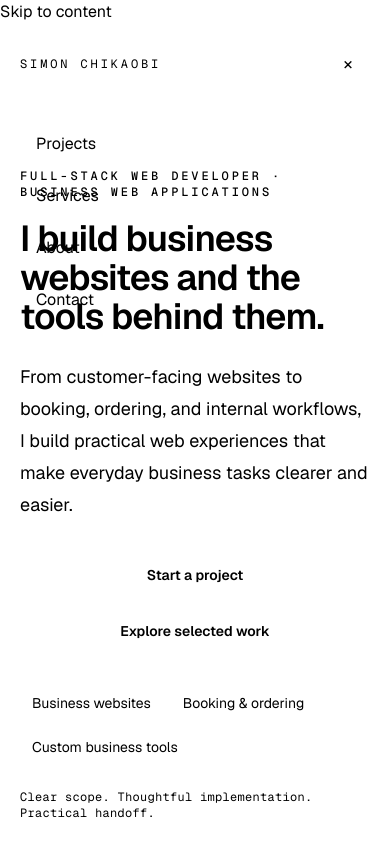
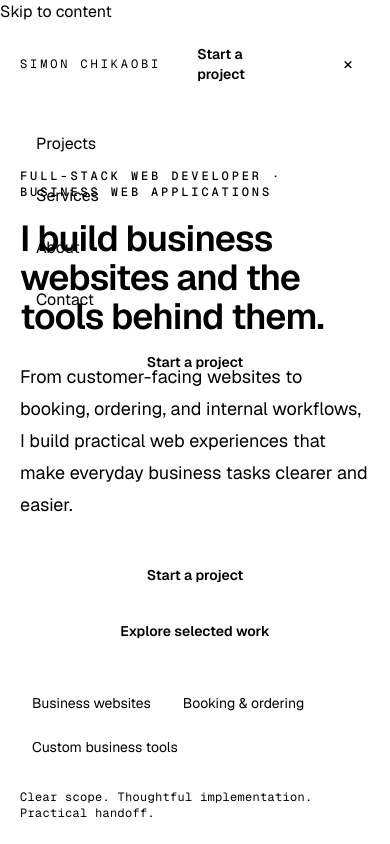
Before and after one commit to simonjr07/developer-portfolio, a Next.js app: page / in a window 390 px wide. Both pictures are taken after a click on the button "Open navigation menu". Shown: the top 844 px of the page. Built offline with nearby package versions, Linux system fonts and the light colour scheme.

Commit message:
Add prominent project CTA to desktop and mobile navigation

```diff
--- a/src/components/site-header.tsx
+++ b/src/components/site-header.tsx
@@ -3,6 +3,7 @@
 import Link from "next/link";
 import { usePathname } from "next/navigation";
 import { useEffect, useRef, useState } from "react";
+import { buttonLinkClassName } from "@/components/button-link";
 
 const navigation = [
   { href: "/projects", label: "Projects" },
@@ -50,16 +51,16 @@ export function SiteHeader() {
 
   return (
     <header className="sticky top-0 z-50 border-b border-border/80 bg-background/90 backdrop-blur">
-      <div className="mx-auto flex min-h-20 w-full max-w-6xl items-center justify-between px-5 sm:px-8 lg:px-10">
+      <div className="mx-auto flex min-h-20 w-full max-w-6xl items-center justify-between gap-4 px-5 sm:px-8 lg:px-10">
         <Link
           href="/"
           aria-current={pathname === "/" ? "page" : undefined}
-          className="inline-flex min-h-11 items-center rounded-sm font-mono text-xs uppercase tracking-[0.24em] text-accent"
+          className="inline-flex min-h-11 shrink-0 items-center rounded-sm font-mono text-xs uppercase tracking-[0.24em] text-accent"
         >
           Simon Chikaobi
         </Link>
 
-        <nav aria-label="Primary navigation" className="hidden items-center gap-7 md:flex">
+        <nav aria-label="Primary navigation" className="hidden items-center gap-5 lg:flex xl:gap-7">
           {navigation.map((item) => {
             const active = isActivePath(pathname, item.href);
             return (
@@ -78,10 +79,14 @@ export function SiteHeader() {
           })}
         </nav>
 
+        <Link href="/contact" className={buttonLinkClassName("primary", "hidden lg:inline-flex")}>
+          Start a project
+        </Link>
+
         <button
           ref={menuButtonRef}
           type="button"
-          className="inline-flex min-h-11 min-w-11 items-center justify-center rounded-full border border-border text-primary transition-colors hover:border-accent hover:text-accent md:hidden"
+          className="inline-flex min-h-11 min-w-11 items-center justify-center rounded-full border border-border text-primary transition-colors hover:border-accent hover:text-accent lg:hidden"
           aria-expanded={isMenuOpen}
           aria-controls="mobile-navigation"
           aria-label={isMenuOpen ? "Close navigation menu" : "Open navigation menu"}
@@ -92,7 +97,7 @@ export function SiteHeader() {
       </div>
 
       {isMenuOpen ? (
-        <nav ref={menuRef} id="mobile-navigation" aria-label="Mobile navigation" className="absolute inset-x-0 top-full z-10 border-b border-border bg-surface px-5 py-4 shadow-2xl shadow-black/30 md:hidden">
+        <nav ref={menuRef} id="mobile-navigation" aria-label="Mobile navigation" className="absolute inset-x-0 top-full z-10 border-b border-border bg-surface px-5 py-4 shadow-2xl shadow-black/30 lg:hidden">
           <div className="mx-auto flex max-w-6xl flex-col gap-1">
             {navigation.map((item) => {
               const active = isActivePath(pathname, item.href);
@@ -111,6 +116,13 @@ export function SiteHeader() {
                 </Link>
               );
             })}
+            <Link
+              href="/contact"
+              onClick={() => setIsMenuOpen(false)}
+              className={buttonLinkClassName("primary", "mt-3 w-full")}
+            >
+              Start a project
+            </Link>
           </div>
         </nav>
       ) : null}
```
